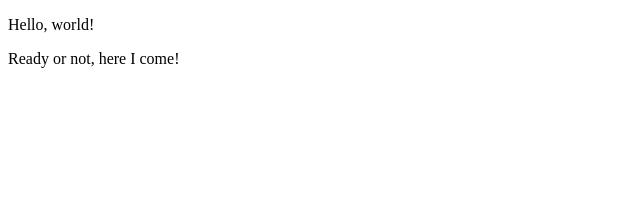
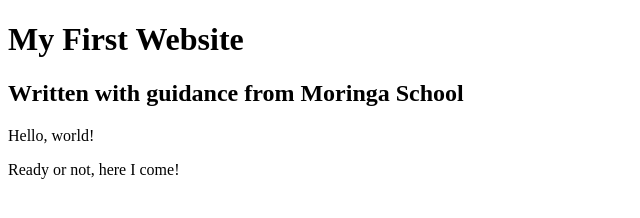
Before and after one commit to Tess-Gitundu/Hello.World, a plain HTML site: page my-first-website.html in a window 1280 px wide. Shown: the whole page, without its empty margins (0-640 px from the left). Drawn offline with Linux system fonts and the light colour scheme.

Commit message:
add my-first-website.html

```diff
--- a/my-first-website.html
+++ b/my-first-website.html
@@ -4,6 +4,9 @@
         <title>My first Website!</title>
     </head>
     <body>
+<h1>My First Website</h1>
+<h2>Written with guidance from Moringa School</h2>
+
 <p>Hello, world!</p>
 <p>Ready or not, here I come!</p>
     </body>
```
